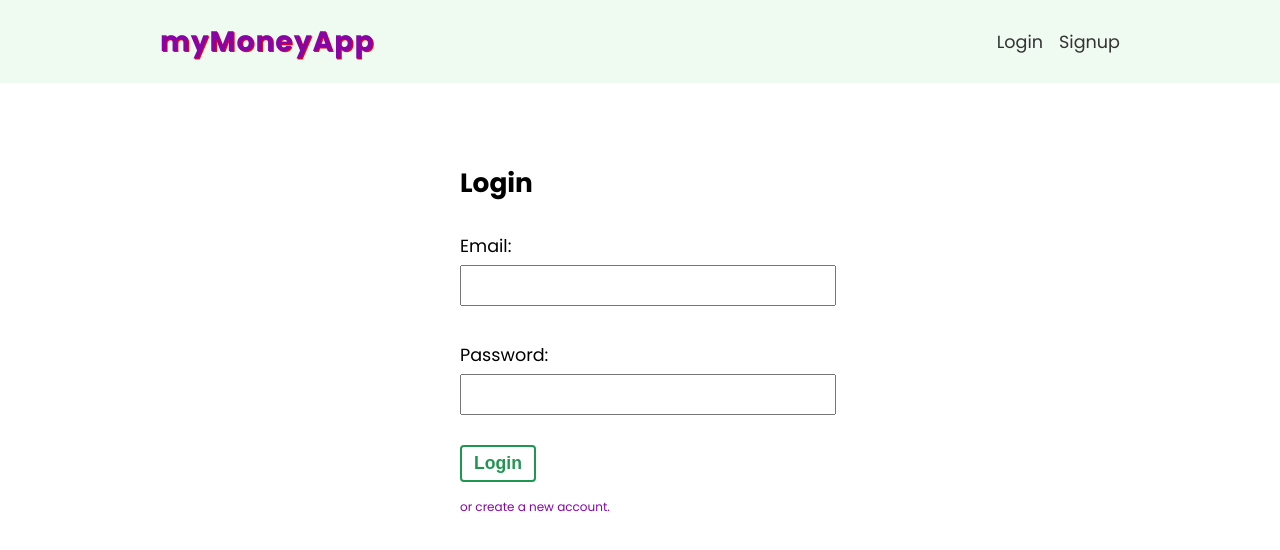
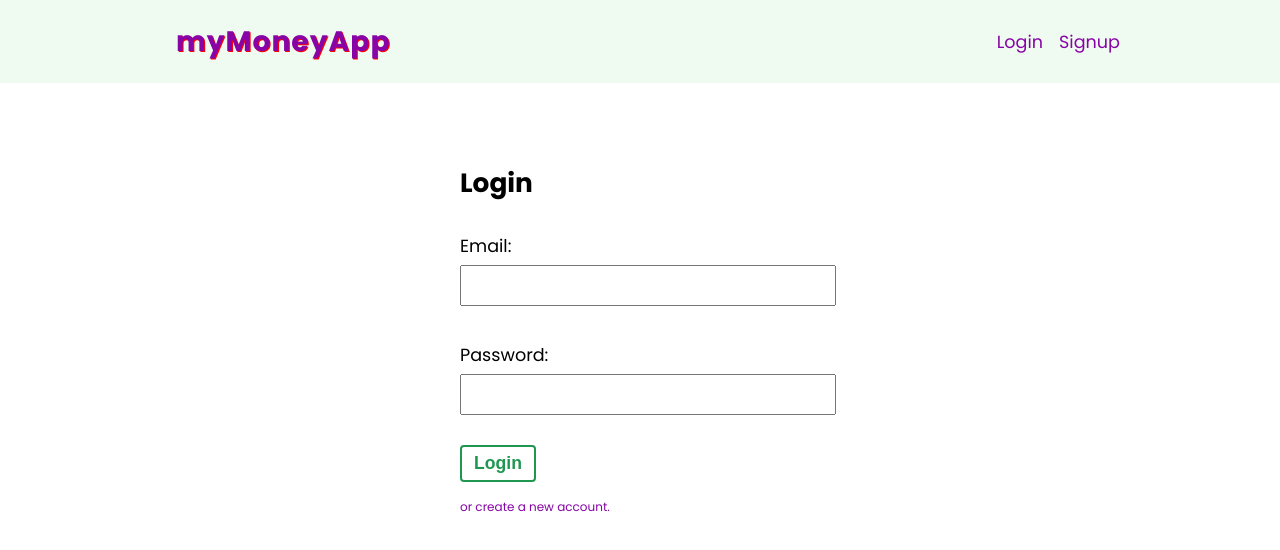
Before and after one commit to tirsop/finance-tracker, a React (Create React App) app: page /login in a window 1280 px wide. Shown: the top 550 px of the page. Built offline with nearby package versions, Linux system fonts and the light colour scheme; no server answers.

Commit message:
navbar title is now a link

```diff
--- a/src/components/Navbar.js
+++ b/src/components/Navbar.js
@@ -13,7 +13,11 @@ export default function Navbar() {
   return (
     <nav className={styles.navbar}>
       <ul>
-        <li className={styles.title}>myMoneyApp</li>
+        <li className={styles.title}>
+          <Link to="/">
+            myMoneyApp
+          </Link>
+        </li>
         <div>
           {!user && (
             <>
--- a/src/components/Navbar.module.css
+++ b/src/components/Navbar.module.css
@@ -21,14 +21,13 @@
   font-weight: bold;
   letter-spacing: 1px;
   font-size: 1.6em;
-  color: #8704a6;
   text-shadow: 1px 1px 0px #ff0000;
 }
 .navbar button, .navbar a {
   margin-left: 16px;
 }
 .navbar a {
-  color: #333;
+  color: #8704a6;
   text-decoration: none;
 }
 
```
